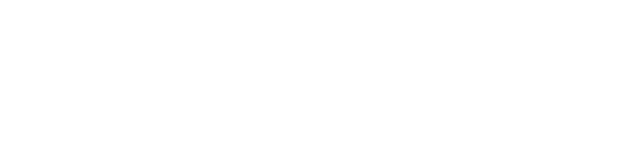
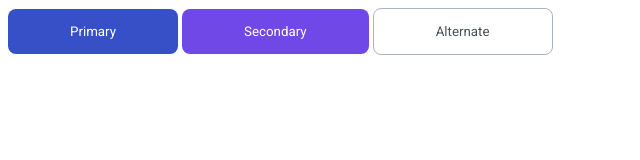
Before and after one commit to js-tasks-ru/htmlcss-20210708_wise28, a website: page 03-lection1/01-button/index.html in a window 1280 px wide. Shown: the whole page, without its empty margins (0-640 px from the left). Drawn offline with Linux system fonts and the light colour scheme.

Commit message:
add solution for 01-button

```diff
--- a/03-lection1/01-button/button.css
+++ b/03-lection1/01-button/button.css
@@ -1 +1,47 @@
 /* Стилизация кнопки */
+
+.btn {
+    outline: none;
+    border-radius: 8px;
+    color: #fff;
+    padding: 15px 62px;
+    border: none;
+    transition: opacity 200ms ease-in-out, background 200ms ease-in-out;
+}
+.btn:hover {
+    cursor: pointer;
+}
+.btn:disabled {
+    pointer-events: stroke;
+    cursor: not-allowed;
+    opacity: 0.5;
+}
+.btn-primary {
+    background-color: var(--blue);
+}
+.btn-primary:hover {
+    background-color: #2342C0;
+}
+.btn-primary:disabled {
+    background-color:var(--blue) ;
+}
+.btn-secondary {
+    background-color: var(--purple);
+}
+.btn-secondary:hover {
+    background-color: #5028C6;
+}
+.btn-secondary:disabled {
+    background-color: var(--purple);
+}
+.btn-alternate {
+    background-color: #fff;
+    border: 1px solid var(--grey-3);
+    color: var(--grey-4);
+}
+.btn-alternate:hover {
+    border: 1px solid  var(--black);
+}
+.btn-alternate:disabled {
+    border: 1px solid var(--grey-3);
+}
--- a/03-lection1/01-button/index.html
+++ b/03-lection1/01-button/index.html
@@ -4,8 +4,11 @@
     <head>
         <link rel="stylesheet" href="../../assets/css/main.css">
         <link rel="stylesheet" href="./button.css">
+        <script defer src="./main.js"></script>
     </head>
     <body>
-
+        <button class="btn btn-primary" >Primary</button>
+        <button class="btn btn-secondary"> Secondary</button>
+        <button class="btn btn-alternate"> Alternate</button>
     </body>
 </html>
```
Also changed, not shown: 03-lection1/01-button/test/solution.test.js (line endings or trailing spaces).
